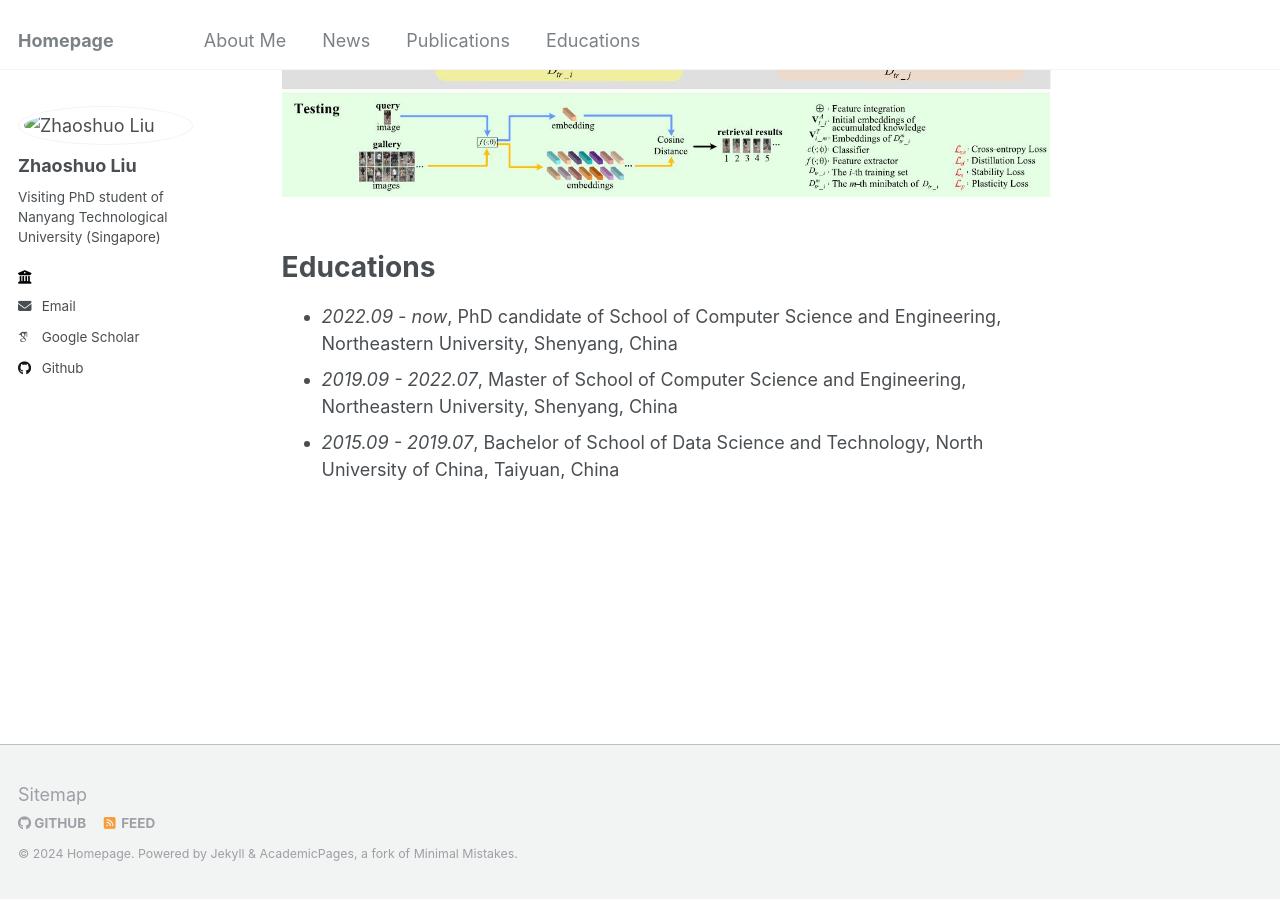
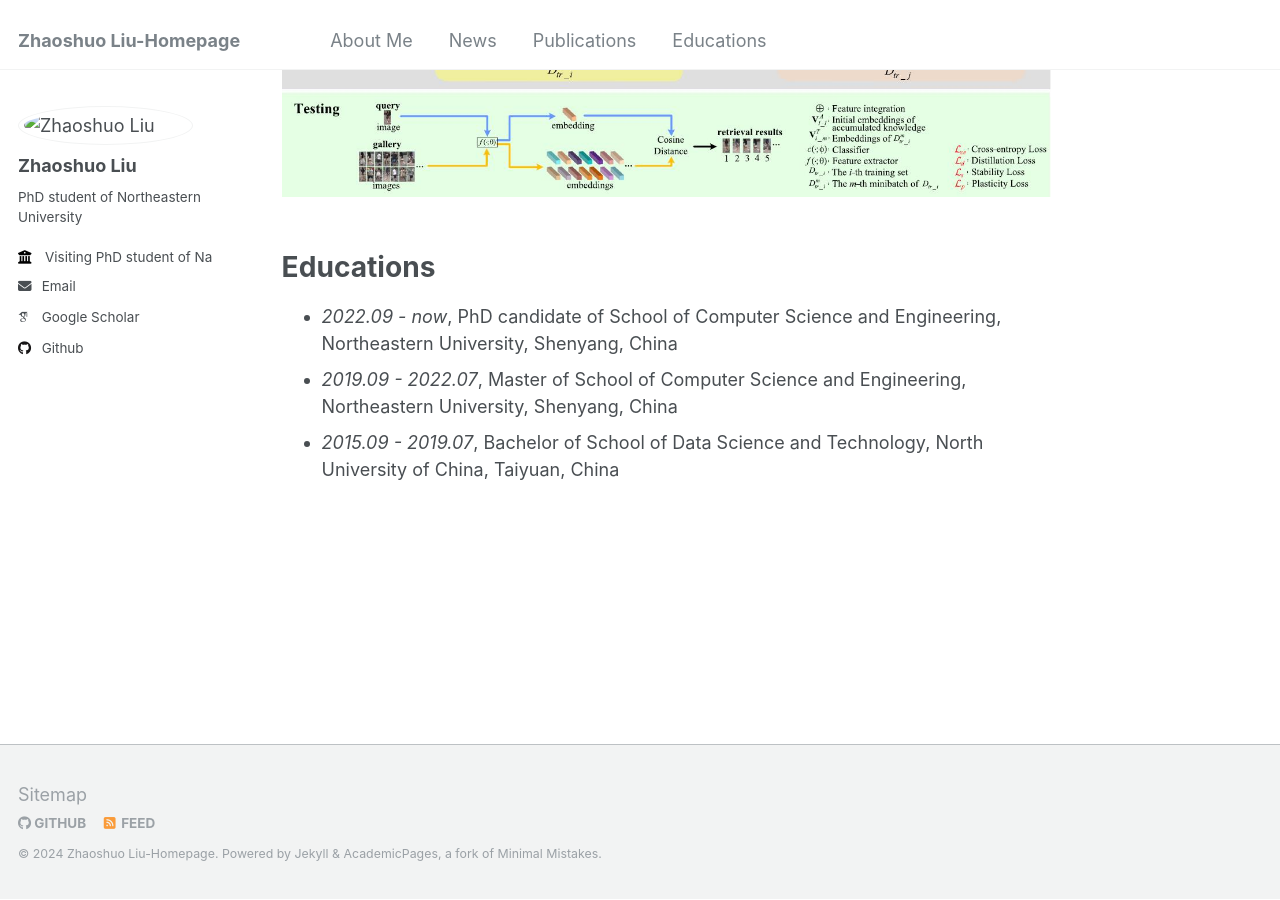
Before and after one commit to llzhaoshuo/llzhaoshuo.github.io, a Jekyll site: the page built from _pages/about.md, in a window 1280 px wide and 900 px high, scrolled down 2091 px. Built offline with Jekyll 4.4.1, drawn with Linux system fonts in a browser that asks for light colours; some web fonts are replaced.

Commit message:
update my profile

```diff
--- a/_config.yml
+++ b/_config.yml
@@ -8,9 +8,9 @@
 
 # Basic Site Settings
 locale                   : "en-US"
-title                    : "Homepage"
+title                    : "Zhaoshuo Liu-Homepage"
 title_separator          : "-"
-name                     : &name "Homepage"
+name                     : &name ""
 description              : &description "PhD student of Northeastern University"
 url                      : https://llzhaoshuo.github.io # the base hostname & protocol for your site e.g. "https://mmistakes.github.io"
 baseurl                  : "" # the subpath of your site, e.g. "/blog"
@@ -24,9 +24,9 @@ author:
   avatar           : "images/profile.jpg"
   name             : "Zhaoshuo Liu"
   pronouns         : # example: "she/her"
-  bio              : "Visiting PhD student of Nanyang Technological University (Singapore)"
+  bio              : "PhD student of Northeastern University"
   location         : #"Shenyang, China"
-  employer         : ""
+  employer         : "Visiting PhD student of Nanyang Technological University"
   uri              : # URL
   email            : "zsliu0925@gmail.com"
 
```
